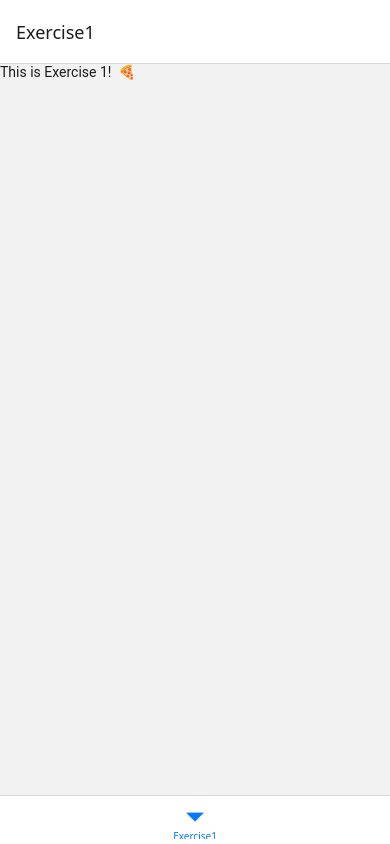
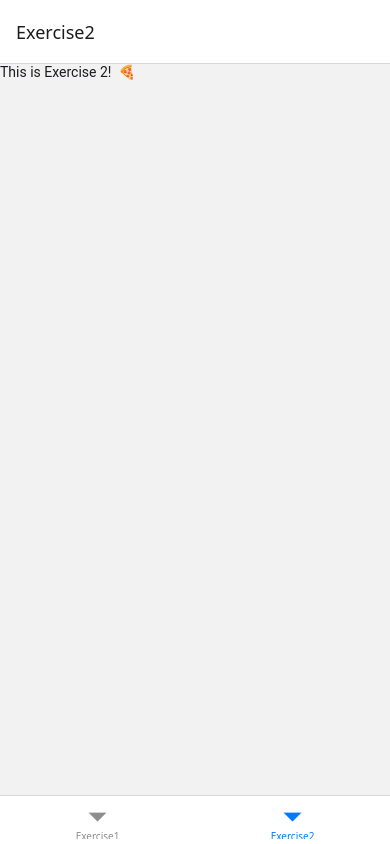
Before and after one commit to MikeTAFE/expo-exercise-app-26s2, a React Native app: screen /Exercise2 in a window 390 px wide. Built offline with nearby package versions, Linux system fonts and the light colour scheme; what @react-native-vector-icons/material-design-icons would draw is missing.

Commit message:
feat: added Exercise 2 screen with updated bottom tab nav

```diff
--- a/src/navigation/BottomTabNavigator.tsx
+++ b/src/navigation/BottomTabNavigator.tsx
@@ -1,7 +1,7 @@
 import React from "react";
 import { createBottomTabNavigator } from "@react-navigation/bottom-tabs";
 import Exercise1Screen from "../screens/Exercise1Screen";
-
+import Exercise2Screen from "../screens/Exercise2Screen";
 
 const Tab = createBottomTabNavigator();
 
@@ -9,6 +9,7 @@ export default function BottomTabNavigator() {
     return (
         <Tab.Navigator>
             <Tab.Screen name="Exercise1" component={Exercise1Screen} />
+            <Tab.Screen name="Exercise2" component={Exercise2Screen} />
         </Tab.Navigator>
     );
 }
--- /dev/null
+++ b/src/screens/Exercise2Screen.tsx
@@ -0,0 +1,11 @@
+import { View } from "react-native";
+import { Text } from "react-native-paper";
+
+
+export default function Exercise2Screen() {
+    return (
+        <View>
+            <Text>This is Exercise 2!  🍕</Text>
+        </View>
+    );
+}
```
